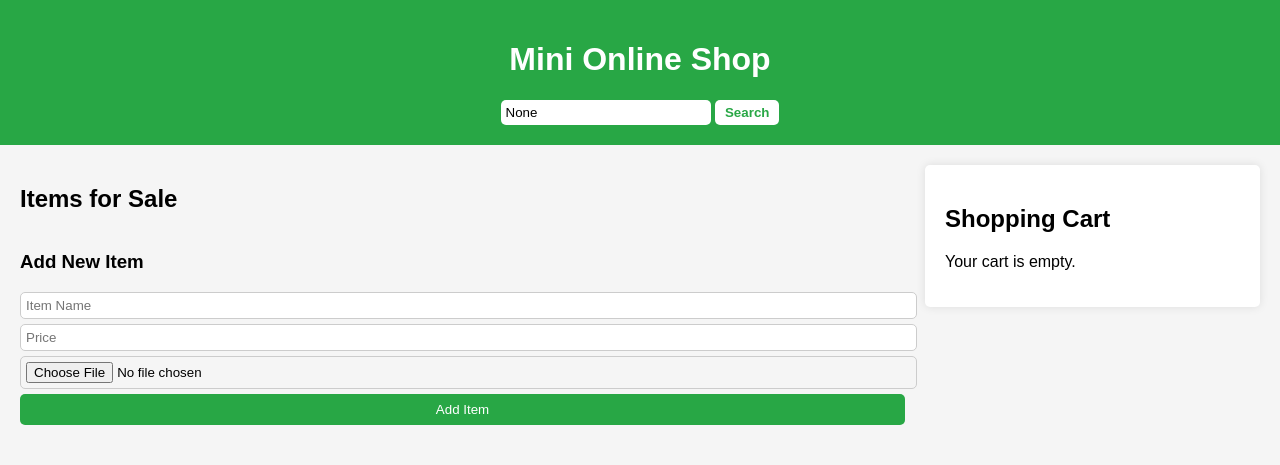
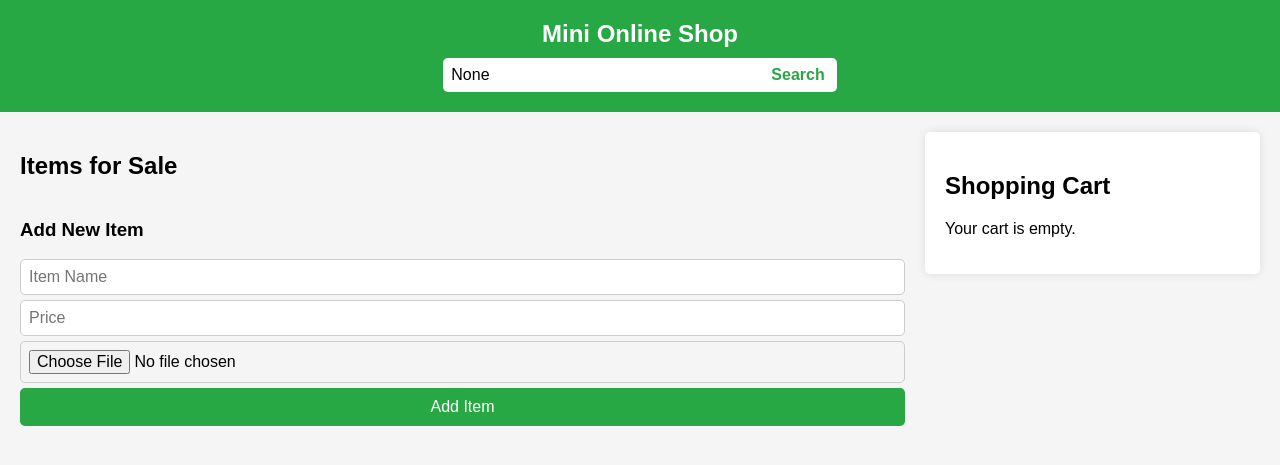
Before and after one commit to Jensen-creator/my--flask-pwa, a Flask app: page / in a window 1280 px wide. Shown: the top 465 px of the page. Run offline with Flask 3, Linux system fonts and the light colour scheme; data that the repository does not hold is empty.

Commit message:
Update style.css

```diff
--- a/static/style.css
+++ b/static/style.css
@@ -1,3 +1,4 @@
+/* General styling */
 body {
     font-family: Arial, sans-serif;
     margin: 0;
@@ -11,25 +12,35 @@ header {
     text-align: center;
 }
 
+header h1 {
+    margin: 0;
+    font-size: 24px;
+}
+
 .search-bar {
     margin-top: 10px;
+    display: flex;
+    justify-content: center;
 }
 
 .search-bar input[type="text"] {
-    padding: 5px;
-    width: 200px;
-    border-radius: 5px;
+    padding: 8px;
+    width: 60%;
+    max-width: 300px;
+    border-radius: 5px 0 0 5px;
     border: none;
+    font-size: 16px;
 }
 
 .search-bar button {
-    padding: 5px 10px;
+    padding: 8px 12px;
     border: none;
-    border-radius: 5px;
+    border-radius: 0 5px 5px 0;
     background-color: #fff;
     color: #28a745;
     cursor: pointer;
     font-weight: bold;
+    font-size: 16px;
 }
 
 main {
@@ -37,12 +48,16 @@ main {
     justify-content: space-between;
     padding: 20px;
     gap: 20px;
+    flex-wrap: wrap;
 }
 
+/* Items section */
 .items {
     flex: 3;
+    min-width: 250px;
 }
 
+/* Cart section */
 .cart {
     flex: 1;
     background-color: #fff;
@@ -50,20 +65,26 @@ main {
     border-radius: 5px;
     height: fit-content;
     box-shadow: 0 0 10px rgba(0,0,0,0.1);
+    min-width: 200px;
 }
 
+/* Grid for items */
 .item-grid {
     display: grid;
-    grid-template-columns: repeat(auto-fill, minmax(180px, 1fr));
-    gap: 20px;
+    grid-template-columns: repeat(auto-fill, minmax(160px, 1fr));
+    gap: 15px;
 }
 
+/* Individual item card */
 .item-card {
     background-color: #fff;
     padding: 10px;
     border-radius: 5px;
     text-align: center;
     box-shadow: 0 0 5px rgba(0,0,0,0.1);
+    display: flex;
+    flex-direction: column;
+    gap: 10px;
 }
 
 .item-card img {
@@ -74,49 +95,63 @@ main {
 }
 
 .item-card h3 {
-    margin: 10px 0 5px 0;
+    margin: 0;
+    font-size: 16px;
 }
 
 .item-card p {
-    margin: 0 0 10px 0;
+    margin: 0;
+    font-size: 14px;
+    color: #333;
 }
 
 .button {
-    padding: 5px 10px;
+    padding: 6px 10px;
     background-color: #28a745;
     color: white;
     text-decoration: none;
     border-radius: 5px;
+    font-size: 14px;
 }
 
 .button:hover {
     background-color: #218838;
 }
 
+/* Add item form */
+.add-form {
+    display: flex;
+    flex-direction: column;
+    gap: 5px;
+    margin-top: 10px;
+}
+
 .add-form input[type="text"],
 .add-form input[type="number"],
 .add-form input[type="file"] {
-    width: 100%;
-    margin-bottom: 5px;
-    padding: 5px;
+    padding: 8px;
     border-radius: 5px;
     border: 1px solid #ccc;
+    font-size: 16px;
+    width: 100%;
+    box-sizing: border-box;
 }
 
 .add-form button {
-    width: 100%;
-    padding: 8px;
+    padding: 10px;
     border: none;
     background-color: #28a745;
     color: white;
     border-radius: 5px;
     cursor: pointer;
+    font-size: 16px;
 }
 
 .add-form button:hover {
     background-color: #218838;
 }
 
+/* Cart list */
 .cart ul {
     list-style: none;
     padding: 0;
@@ -126,10 +161,31 @@ main {
     margin-bottom: 10px;
     display: flex;
     justify-content: space-between;
+    align-items: center;
 }
 
 .cart a.remove {
     color: red;
     text-decoration: none;
     font-weight: bold;
+    font-size: 14px;
 }
+
+/* Responsive design */
+@media screen and (max-width: 768px) {
+    main {
+        flex-direction: column;
+    }
+
+    .search-bar input[type="text"] {
+        width: 70%;
+    }
+
+    .item-grid {
+        grid-template-columns: repeat(auto-fill, minmax(140px, 1fr));
+    }
+
+    .cart {
+        margin-top: 20px;
+    }
+}
```
